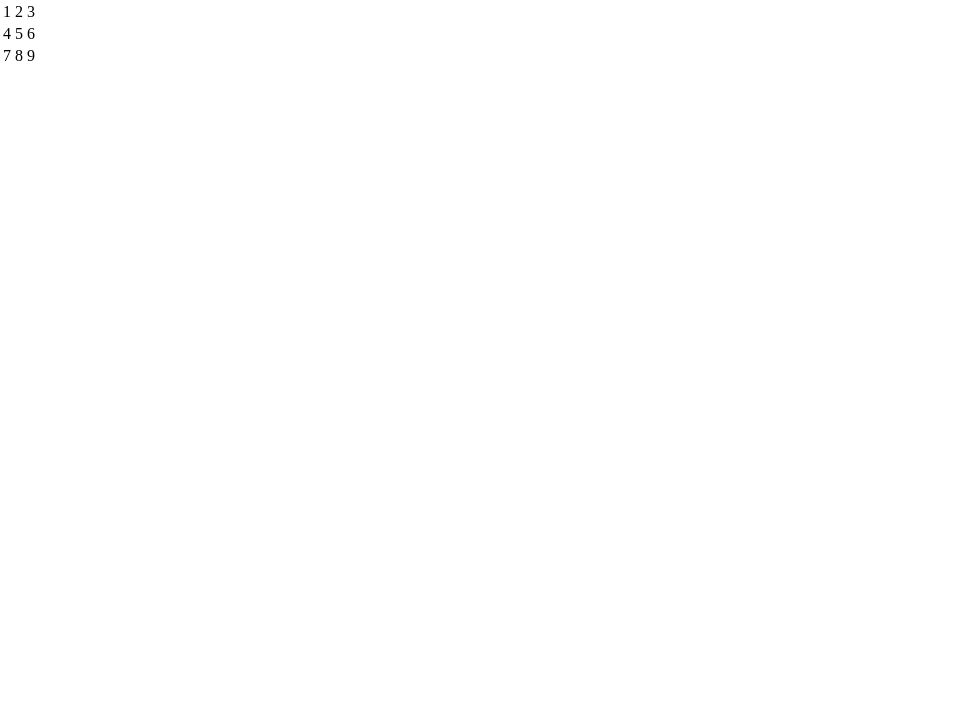
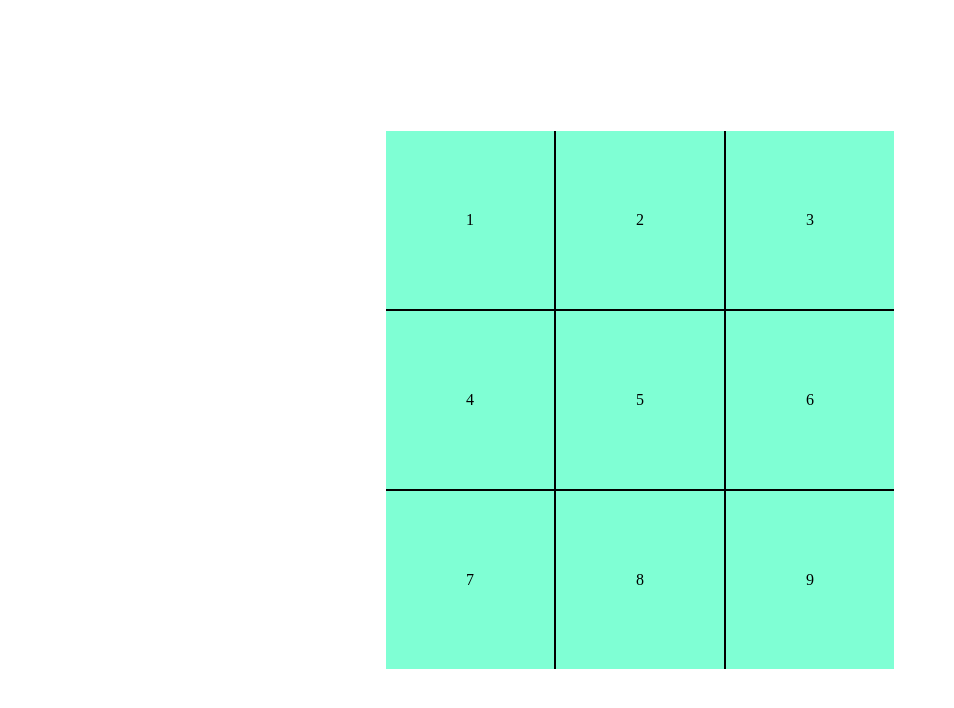
Before and after one commit to SwaggyPotter/Projekt-Tic-Tac-To, a plain HTML site: page index.html in a window 1280 px wide. Shown: the whole page, without its empty margins (0-954 px from the left). Drawn offline with Linux system fonts and the light colour scheme.

Commit message:
Create game field
Create game field + border designe+center

```diff
--- a/index.html
+++ b/index.html
@@ -14,21 +14,21 @@
         <div id="gameArea">
             <table>
                 <tr>
-                    <td>1</td>
-                    <td>2</td>
-                    <td>3</td>
+                    <td id="field1">1</td>
+                    <td class="borderTopNone" id="field2">2</td>
+                    <td id="field3">3</td>
                 </tr>
 
                 <tr>
-                    <td>4</td>
-                    <td>5</td>
-                    <td>6</td>
+                    <td class="borderLeftNone" id="field4">4</td>
+                    <td id="field5">5</td>
+                    <td class="borderRightNone" id="field6">6</td>
                 </tr>
 
                 <tr>
-                    <td>7</td>
-                    <td>8</td>
-                    <td>9</td>
+                    <td id="field7">7</td>
+                    <td class="borderBottomNone" id="field8">8</td>
+                    <td id="field9">9</td>
                 </tr>
 
             </table>
--- a/syle.css
+++ b/syle.css
@@ -1,8 +1,44 @@
-body{
+body {
     margin: 0;
     padding: 0;
 }
 
-.gameAreaCenter{
+table {
+    border-collapse: collapse;
+}
 
+table tr td {
+    padding: 80px;
+    background-color: aquamarine;
 }
+
+table tr td:hover {
+    padding: 80px;
+    background-color: rgb(12, 167, 115);
+    cursor: pointer;
+}
+
+#gameArea {
+    width: 100%;
+    min-height: 100vh;
+    display: flex;
+    justify-content: center;
+    align-items: center;
+}
+
+.borderTopNone{
+    border: solid black 2px;
+    border-top: none;
+}
+.borderBottomNone{
+    border: solid black 2px;
+    border-bottom: none;
+}
+.borderLeftNone{
+    border: solid black 2px;
+    border-left: none;
+}
+.borderRightNone{
+    border: solid black 2px;
+    border-right: none;
+}
```
